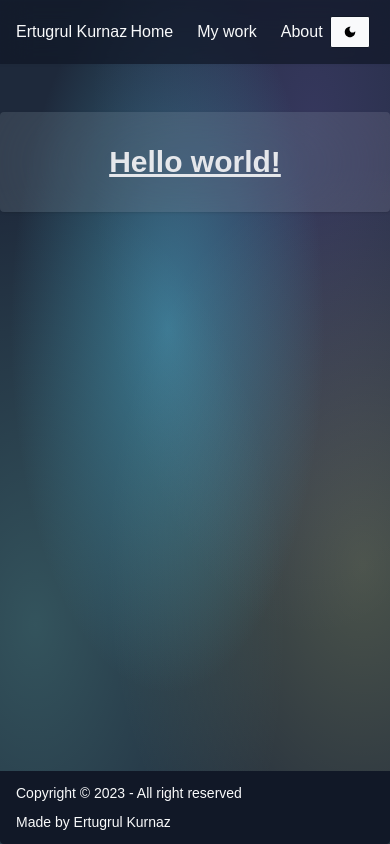
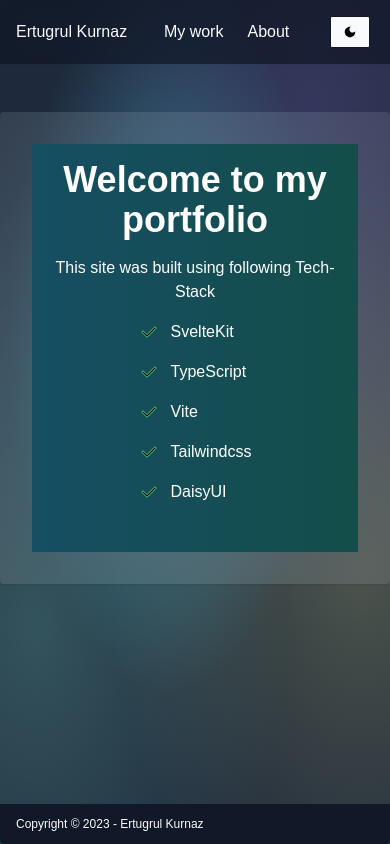
Before and after one commit to ertu96/portfolio, a SvelteKit app: page / in a window 390 px wide. Built offline with nearby package versions, Linux system fonts and the light colour scheme.

Commit message:
mobile adjustments

```diff
--- /dev/null
+++ b/src/lib/icons/Check.svelte
@@ -0,0 +1,10 @@
+<svg
+	class="flex-shrink-0 w-5 h-5 stroke-green-500 dark:stroke-green-400"
+	viewBox="0 0 20 20"
+	xmlns="http://www.w3.org/2000/svg"
+	><path
+		fill-rule="evenodd"
+		d="M16.707 5.293a1 1 0 010 1.414l-8 8a1 1 0 01-1.414 0l-4-4a1 1 0 011.414-1.414L8 12.586l7.293-7.293a1 1 0 011.414 0z"
+		clip-rule="evenodd"
+	/></svg
+>
--- a/src/routes/+page.svelte
+++ b/src/routes/+page.svelte
@@ -1,8 +1,31 @@
+<script>
+	import Check from '$lib/icons/Check.svelte';
+
+	const technologies = ['SvelteKit', 'TypeScript', 'Vite', 'Tailwindcss', 'DaisyUI'];
+</script>
+
 <svelte:head>
-	<title>Home</title>
+	<title>Ertugrul Kurnaz</title>
 	<meta name="description" content="Svelte demo app" />
 </svelte:head>
 
 <section>
-	<h1 class="text-3xl font-bold underline">Hello world!</h1>
+	<div class="hero bg-gradient-to-r from-cyan-900 to-teal-900 text-white">
+		<div class="hero-content text-center">
+			<div class="max-w-2xl">
+				<h1 class="text-4xl font-bold">Welcome to my portfolio</h1>
+				<p class="py-4">This site was built using following Tech-Stack</p>
+				<div class="flex justify-center">
+					<ul class="mb-8 space-y-4 ">
+						{#each technologies as tech}
+							<li class="flex items-center space-x-3">
+								<Check />
+								<span>{tech}</span>
+							</li>
+						{/each}
+					</ul>
+				</div>
+			</div>
+		</div>
+	</div>
 </section>
--- a/src/routes/Footer.svelte
+++ b/src/routes/Footer.svelte
@@ -2,11 +2,6 @@
 	class="footer items-center py-3 bottom-0 text-gray-900 dark:text-gray-50 rounded-b w-full bg-gray-50 dark:bg-gray-900 z-20"
 >
 	<div class="container px-4 flex flex-wrap justify-between items-center mx-auto">
-		<div class="flex">
-			<p>Copyright © 2023 - All right reserved</p>
-		</div>
-		<div class="grid-flow-col gap-4 md:place-self-center md:justify-self-end">
-			<div>Made by Ertugrul Kurnaz</div>
-		</div>
+		<p class="text-xs font-thin">Copyright © 2023 - Ertugrul Kurnaz</p>
 	</div>
 </footer>
--- a/src/routes/Header.svelte
+++ b/src/routes/Header.svelte
@@ -23,9 +23,8 @@
 	<div class="container px-4 my-2 flex flex-wrap justify-between items-center mx-auto">
 		<div>Ertugrul Kurnaz</div>
 		<div class="flex gap-6">
-			<div class="cursor-pointer">Home</div>
-			<div class=" cursor-pointer">My work</div>
-			<div class=" cursor-pointer">About</div>
+			<div class="cursor-pointer">My work</div>
+			<div class="cursor-pointer">About</div>
 		</div>
 		<button
 			class="btn btn-sm btn-outline dark:bg-gray-50 dark:hover:bg-transparent dark:hover:border-gray-50 dark:border-gray-900 text-black mx-1 w-10"
```
